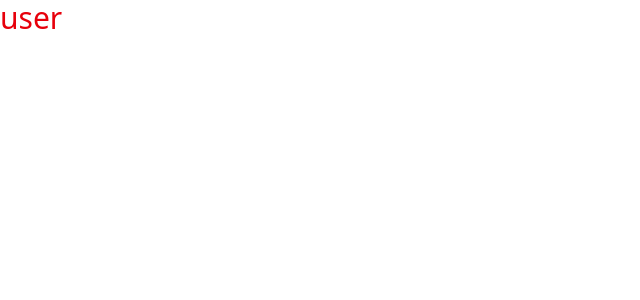
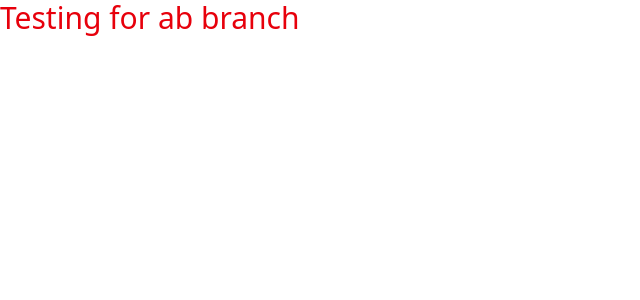
Before and after one commit to RV-proj/rv-frontEnd, a Next.js app: page / in a window 1280 px wide. Shown: the top 300 px of the page, without its empty margins (0-640 px from the left). Built offline with nearby package versions, Linux system fonts and the light colour scheme.

Commit message:
ab branch test

```diff
--- a/app/page.js
+++ b/app/page.js
@@ -1,3 +1,3 @@
 export default function Page() {
-  return <p className="text-3xl text-red-600">user</p>;
+  return <p className="text-3xl text-red-600">Testing for ab branch</p>;
 }
```
